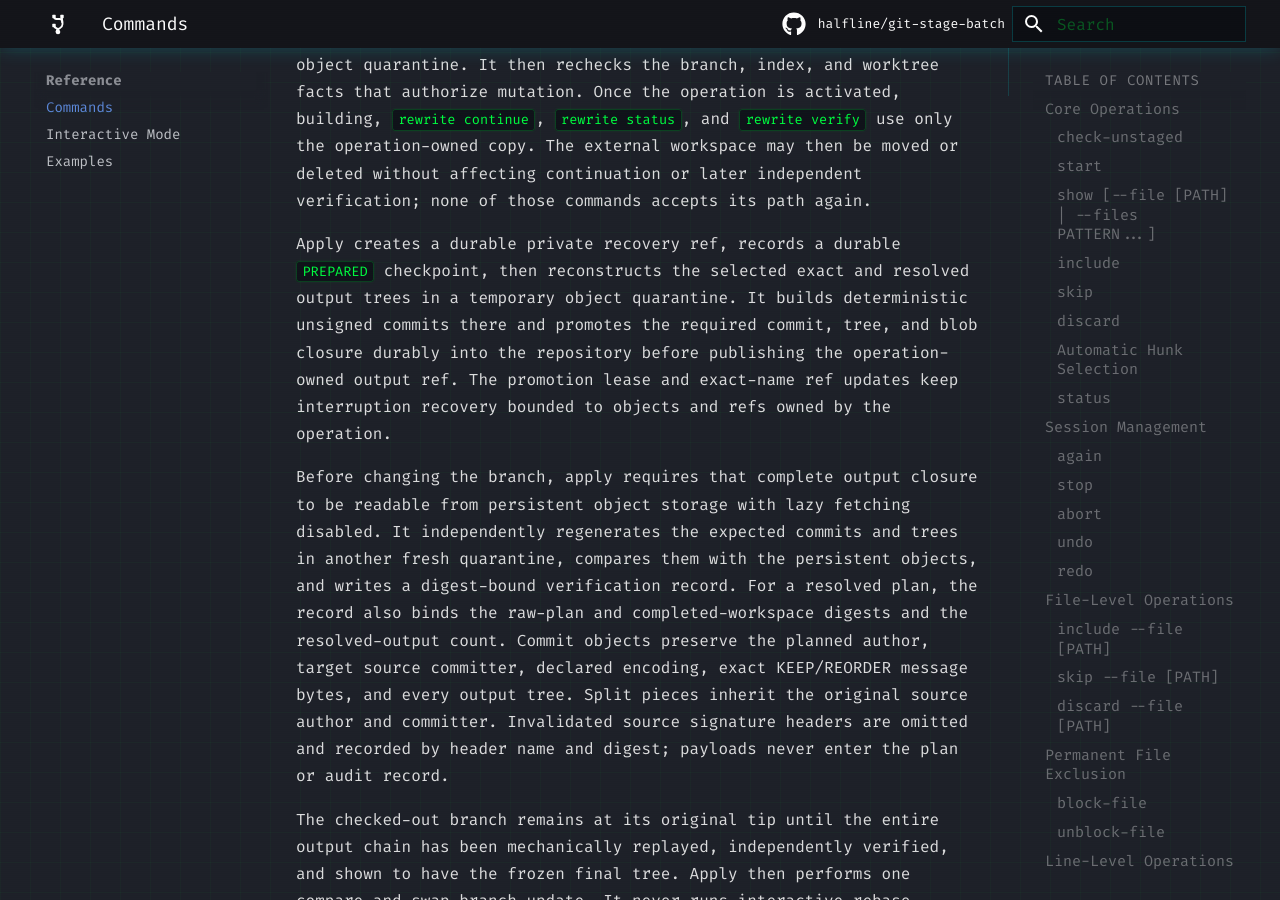
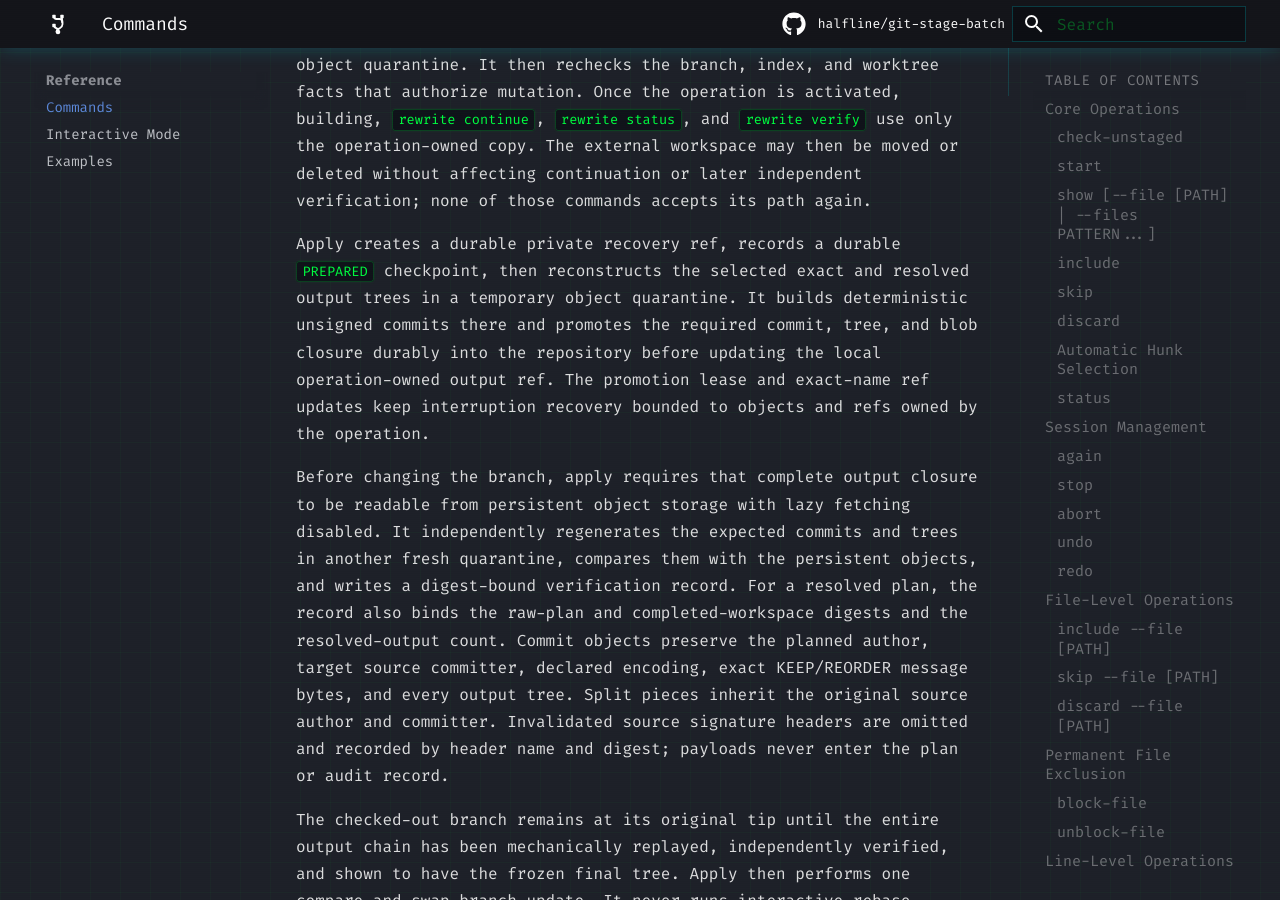
Before and after one commit to halfline/git-stage-batch, an MkDocs documentation site: the page built from docs/commands.md, in a window 1280 px wide and 900 px high, scrolled down 33255 px. Built offline with MkDocs 1.6.1 and Material for MkDocs 9.7.7, drawn with Linux system fonts in a browser that asks for light colours; comment, search, counter and statistics services are not loaded.

Commit message:
docs: Name the operation-owned output ref as local
The installed rewrite manual now describes the operation-owned output ref
as a local recovery transition.

The command guide still calls that transition publication. Readers using
the narrative workflow could therefore infer remote behavior that the
executor never performs.

This commit addresses that inconsistency by describing the same local ref
update in the command guide.

The operation-ref documentation now matches the executor's repository-local
lifecycle on both installed and website surfaces.

```diff
--- a/docs/commands.md
+++ b/docs/commands.md
@@ -1197,7 +1197,7 @@ Apply creates a durable private recovery ref, records a durable `PREPARED`
 checkpoint, then reconstructs the selected exact and resolved output trees in
 a temporary object quarantine. It builds deterministic unsigned commits there
 and promotes the required commit, tree, and blob closure durably into the
-repository before publishing the operation-owned output ref. The promotion
+repository before updating the local operation-owned output ref. The promotion
 lease and exact-name ref updates keep interruption recovery bounded to objects
 and refs owned by the operation.
 
```
